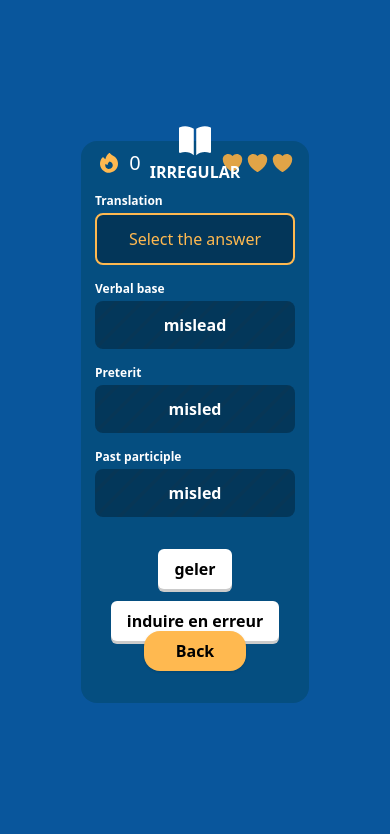
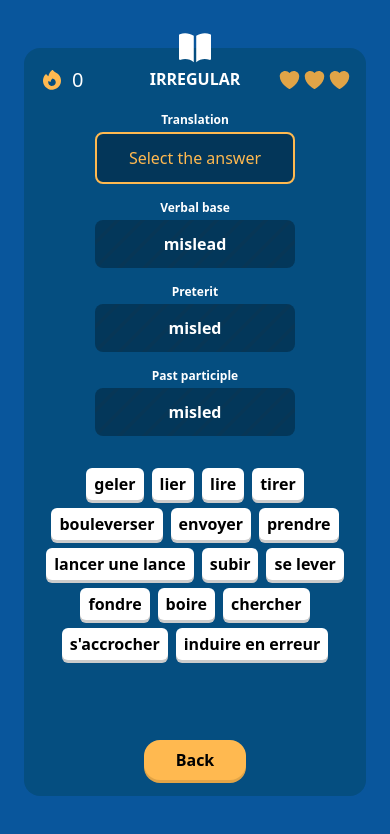
Before and after one commit to erlajoua/irregular, a Vue app: page / in a window 390 px wide. Both pictures are taken after a click on the element "Play". Shown: the top 834 px of the page. Built offline with nearby package versions, Linux system fonts and the light colour scheme.

Commit message:
Responsive mobile

```diff
--- a/src/assets/main.css
+++ b/src/assets/main.css
@@ -1,3 +1,12 @@
 @tailwind base;
 @tailwind components;
 @tailwind utilities;
+
+.shadow {
+    -webkit-box-shadow: 0px 3px 0px 0px #E1A447;
+    box-shadow: 0px 3px 0px 0px #E1A447;
+}
+
+* {
+    user-select: none;
+}
--- a/src/components/ChangeLanguage.vue
+++ b/src/components/ChangeLanguage.vue
@@ -13,10 +13,10 @@
 </script>
 
 <template>
-  <div class="fixed w-screen h-screen z-[50]" v-if="show" @click="show = false">
+  <div class="fixed w-screen top-0 left-0 h-screen z-[50]" v-if="show" @click="show = false">
   </div>
-	<div class="flex gap-2 mr-4 mt-2 relative z-[51]">
-   <div @click="show = !show" class="flex cursor-pointer gap-2 bg-secondary rounded-xl px-2 py-1 flex items-center">
+	<div class="flex gap-2 relative z-[51]">
+   <div @click="show = !show" class="flex  cursor-pointer gap-2 bg-secondary rounded-xl px-2 py-1 flex items-center">
      <span class="uppercase font-medium">{{locale}}</span>
      <svg xmlns="http://www.w3.org/2000/svg" viewBox="0 0 20 20" fill="currentColor" class="w-5 h-5" :class="{'rotate-180': show}">
        <path fill-rule="evenodd" d="M5.23 7.21a.75.75 0 011.06.02L10 11.168l3.71-3.938a.75.75 0 111.08 1.04l-4.25 4.5a.75.75 0 01-1.08 0l-4.25-4.5a.75.75 0 01.02-1.06z" clip-rule="evenodd" />
--- a/src/components/CustomInput.vue
+++ b/src/components/CustomInput.vue
@@ -29,7 +29,7 @@ const props = defineProps({
 
 <template>
 	<div class="flex flex-col justify-center">
-		<div class="flex gap-1 items-center">
+		<div class="flex gap-1 justify-center items-center">
 			<span class="text-white font-bold text-xs mb-1">{{ label }}</span>
 			<Lock v-if="props.locks && value === $t('common.lock')" class="mb-1" />
 		</div>
--- a/src/components/Inputs.vue
+++ b/src/components/Inputs.vue
@@ -156,18 +156,18 @@
 </script>
 
 <template>
-	<div class="flex justify-between items-center w-full">
+	<div class="flex pt-4 px-4 justify-between h-12 items-center w-full">
 		<Score :score="score"/>
 		<Lives :lives="lives" />
 	</div>
-	<div class="grid grid-cols-1 xl:grid-cols-3 xl:grid-rows-2 gap-4">
+	<div class="grid grid-cols-1 lg:grid-cols-3 lg:grid-rows-2 gap-4">
 		<CustomInput v-for="({selected, disabled, value, error}, index) in inputs" :key="index"
 			:selected="selected"
 			:disabled="disabled"
 			:value="value"
 			:label="$t(`modes.${modes[index]}`)"
 			:error="error"
-			:class="[index === 0 ? 'xl:row-start-1' : 'xl:row-start-2', index !== 0 ? `xl:col-start-${index}` : 'xl:col-start-2']"
+			:class="[index === 0 ? 'lg:row-start-1' : 'lg:row-start-2', index !== 0 ? `lg:col-start-${index}` : 'lg:col-start-2']"
 		/>
 	</div>
 	<Words
--- a/src/components/Lives.vue
+++ b/src/components/Lives.vue
@@ -13,7 +13,7 @@
 </script>
 
 <template>
-	<div class="mt-2 mr-4 text-secondary flex gap-1 items-center">
+	<div class="text-secondary flex gap-1 items-center">
 		<FilledHeart v-for="(live, index) in lives" :key="index" />
 		<EmptyHeart v-for="index in MAX_LIVES - lives" :key="index" />
 	</div>
--- a/src/components/Locks.vue
+++ b/src/components/Locks.vue
@@ -18,22 +18,15 @@ const test = (index: number) => {
 </script>
 
 <template>
-	<div class="grid grid-cols-1 xl:grid-cols-3 xl:grid-rows-2 gap-4">
+	<div class="grid grid-cols-1 lg:grid-cols-3 lg:grid-rows-2 gap-4">
 	<CustomInput v-for="(input, index) in inputs" :key="index" :disabled="input" @click="test(index)"
 		:value="input ? $t('common.lock') : $t('common.unlock')" :label="$t(`modes.${modes[index]}`)"
 		:locks="true"
-		:class="[index === 0 ? 'xl:row-start-1' : 'xl:row-start-2', index !== 0 ? `xl:col-start-${index}` : 'xl:col-start-2']"
+		:class="[index === 0 ? 'lg:row-start-1' : 'lg:row-start-2', index !== 0 ? `lg:col-start-${index}` : 'lg:col-start-2']"
 		/>
 	</div>
 	<div
-		class="bg-tertiary shadow rounded-2xl py-2 px-8 cursor-pointer hover:opacity-80 absolute bottom-8"
+		class="bg-tertiary mb-4 shadow rounded-2xl py-2 px-8 cursor-pointer mt-auto hover:opacity-80 "
 		@click="$emit('play', inputs)"
 	><span class="font-bold text-md">{{ $t('common.play') }}</span></div>
 </template>
-
-<style scoped>
-	.shadow {
-		-webkit-box-shadow: 0px 3px 0px 0px #E1A447;
-		box-shadow: 0px 3px 0px 0px #E1A447;
-	}
-</style>
--- a/src/components/Score.vue
+++ b/src/components/Score.vue
@@ -9,7 +9,7 @@
 </script>
 
 <template>
-	<div class="mt-2 ml-4 flex items-center">
+	<div class="flex items-center">
 		<Score />
 		<span class="text-bold text-white text-xl ml-2">{{ props.score }}</span>
 	</div>
--- a/src/components/TopScore.vue
+++ b/src/components/TopScore.vue
@@ -6,7 +6,7 @@ const store = useStore()
 </script>
 
 <template>
-	<div class="ml-4 mt-2 flex items-center">
+	<div class="flex items-center">
 		<TopScore />
 		<span class="ml-2 text-bold text-white text-lg"> {{ store.topScore }}</span>
 	</div>
--- a/src/components/Words.vue
+++ b/src/components/Words.vue
@@ -3,7 +3,7 @@ import { ref, watch } from 'vue';
 import verbs_fr from '../assets/verbs_fr.json';
 import type { Combinaison, mode } from '../shared/interfaces'
 
-const COUNT = 2;
+const COUNT = 15;
 
 const props = defineProps<{ mode: mode, verb: string }>();
 const words = ref<string[]>([]);
@@ -36,8 +36,8 @@ watch(() => [props.verb, props.mode], () => {
 </script>
 
 <template>
-	<div class="flex flex flex-wrap gap-3 w-full justify-center px-4 mt-4">
-		<div v-for="(word, index) in words" :key="index" class="bg-white py-2 px-4 cursor-pointer hover:opacity-80 rounded-md shadow"
+	<div class="flex flex flex-wrap gap-2 md:gap-3 w-full justify-center px-4 mt-4">
+		<div v-for="(word, index) in words" :key="index" class="bg-white py-1 px-2 md:py-2 md:px-4 cursor-pointer hover:opacity-80 rounded-md shadow"
 			@click="$emit('choice', word)"
 		>
 			<span class="font-bold">{{ word }}</span>
--- a/src/views/Game.vue
+++ b/src/views/Game.vue
@@ -34,7 +34,7 @@ const checkLoseLife = () => {
 
 <template>
 	<Inputs :inputs="inputs" :lives="lives" @loselife="checkLoseLife()" />
-	<div class="bg-tertiary shadow rounded-2xl mt-auto py-2 px-8 cursor-pointer hover:opacity-80 absolute bottom-8" @click="back()"><span
+	<div class="bg-tertiary shadow rounded-2xl mt-auto mb-4 py-2 px-8 cursor-pointer hover:opacity-80" @click="back()"><span
 			class="font-bold text-md">{{ $t('common.back') }}</span>
 	</div>
 </template>
--- a/src/views/HomeView.vue
+++ b/src/views/HomeView.vue
@@ -12,12 +12,12 @@
 </script>
 
 <template>
-  <div class="w-screen h-screen bg-primary flex items-center justify-center">
-    <div class="w-7/12 h-4/6 rounded-2xl bg-primary_2 relative">
+  <div class="w-screen h-screen bg-primary flex pb-12 md:pb-0 md:items-center justify-center">
+    <div class="w-full mt-12 md:mt-0 mx-6 md:mx-0  md:w-8/12 md:h-[80vh] xl:h-2/3 rounded-2xl bg-primary_2 relative">
       <!-- <ChangeLanguage /> -->
       <Icon class="absolute icon" />
       <span class="absolute titleapp font-bold text-white">IRREGULAR</span>
-      <div class="flex items-center justify-center flex-col gap-4">
+      <div class="flex items-center h-full flex-col gap-4">
         <Menu v-if="!showGame"
           v-model:inputs="inputs"
           v-model:showGame="showGame"
--- a/src/views/Menu.vue
+++ b/src/views/Menu.vue
@@ -25,7 +25,7 @@ const play = (inputsEvent: []) => {
 </script>
 
 <template>
-  <div class="flex justify-between w-full">
+  <div class="flex h-12 pt-4 px-4 justify-between w-full">
     <TopScore />
     <ChangeLanguage />
   </div>
```
